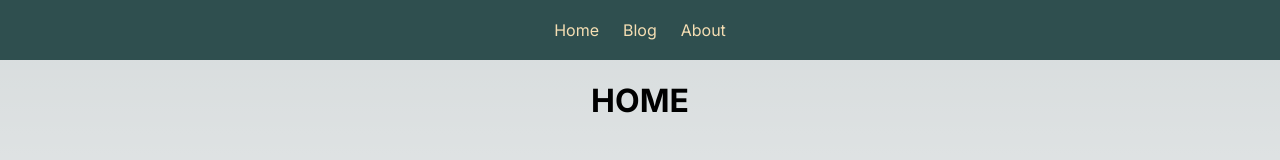
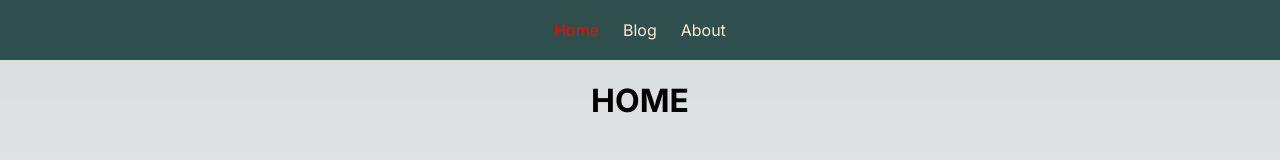
Before and after one commit to xartv/next-testing-app, a Next.js app: page / in a window 1280 px wide. Shown: the top 160 px of the page. Built offline with nearby package versions, Linux system fonts and the light colour scheme.

Commit message:
use client search with zustand

```diff
--- a/components/Header.tsx
+++ b/components/Header.tsx
@@ -1,11 +1,15 @@
-import Link from "next/link";
+import { NavLink, Navigation } from "./Navigation";
+
+const navItems: NavLink[] = [
+  { label: "Home", href: "/" },
+  { label: "Blog", href: "/blog" },
+  { label: "About", href: "/about" },
+];
 
 export const Header = () => {
   return (
     <header>
-      <Link href="/">Home</Link>
-      <Link href="/blog">Blog</Link>
-      <Link href="/about">About</Link>
+      <Navigation navLinks={navItems} />
     </header>
   );
 };
--- /dev/null
+++ b/components/Navigation.css
@@ -0,0 +1,7 @@
+.link {
+  color: antiquewhite;
+}
+
+.link_active {
+  color: red;
+}
--- /dev/null
+++ b/components/Navigation.tsx
@@ -0,0 +1,33 @@
+"use client";
+
+import Link from "next/link";
+import { usePathname } from "next/navigation";
+import "./Navigation.css";
+
+export type NavLink = {
+  label: string;
+  href: string;
+};
+
+type Props = {
+  navLinks: NavLink[];
+};
+
+export const Navigation = ({ navLinks }: Props) => {
+  const pathname = usePathname();
+
+  const content = navLinks.map((link) => {
+    const isActive = pathname === link.href;
+
+    return (
+      <Link
+        key={link.label}
+        href={link.href}
+        className={isActive ? "link_active" : "link"}
+      >
+        {link.label}
+      </Link>
+    );
+  });
+  return <>{content}</>;
+};
--- a/package.json
+++ b/package.json
@@ -17,6 +17,7 @@
     "next": "14.0.4",
     "react": "18.2.0",
     "react-dom": "18.2.0",
-    "typescript": "5.3.3"
+    "typescript": "5.3.3",
+    "zustand": "^4.4.7"
   }
 }
```
Also changed, not shown: app/blog/page.tsx (+5 -23 lines), components/PostSearch.tsx (added, +29 -0 lines), components/Posts.tsx (added, +29 -0 lines), services/getPosts.ts (added, +17 -0 lines), store/index.ts (added, +24 -0 lines), 1 other file (tests, documents, lock files or other folders).
